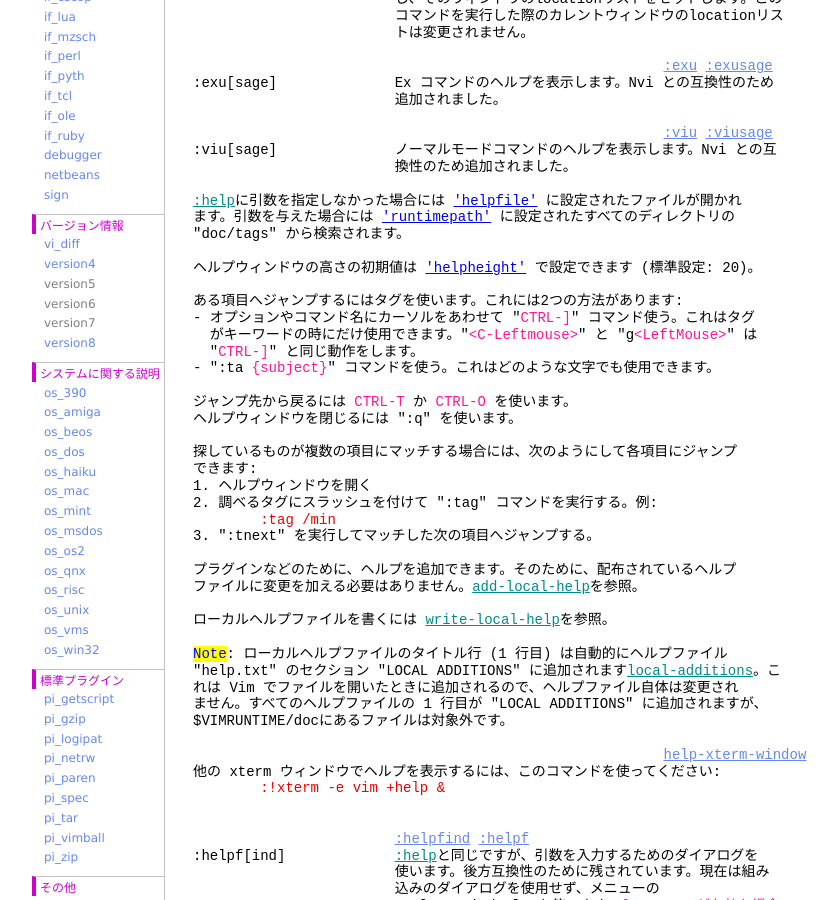
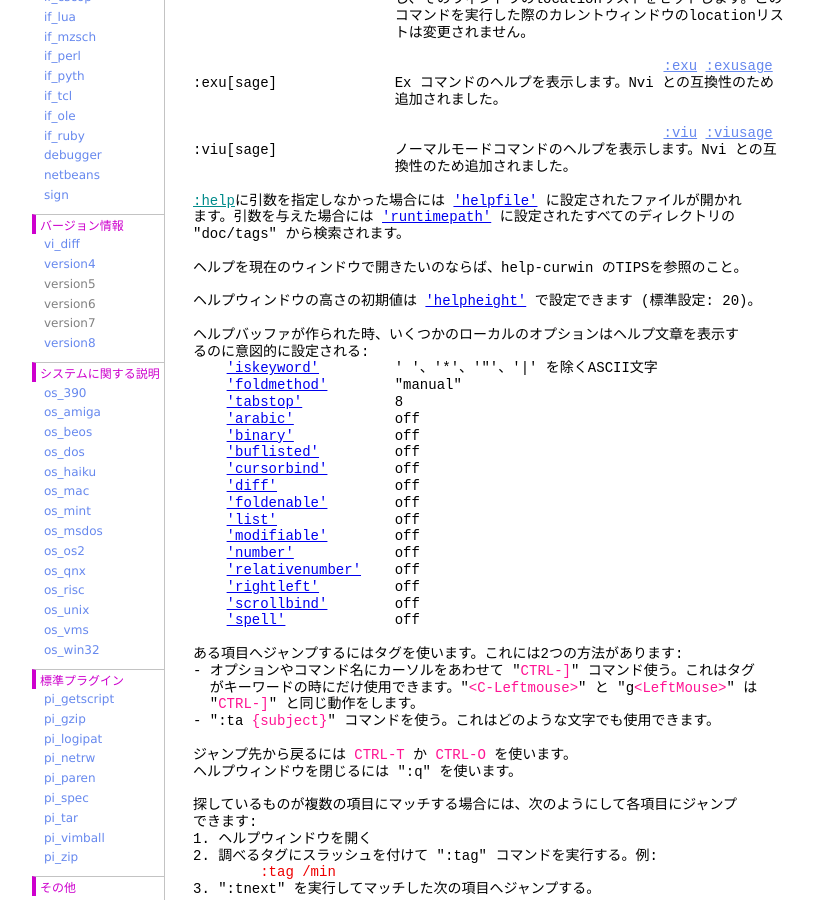
Before and after one commit to vim-jp/vimdoc-ja, a Jekyll site: the page built from helphelp.html, in a window 1280 px wide and 900 px high, scrolled down 2627 px. Shown: the whole window, without its empty margins (208-1045 px from the left). Built offline with Jekyll 4.4.1, drawn with Linux system fonts in a browser that asks for light colours; nearby versions of some CDN libraries; comment, search, counter and statistics services are not loaded; some of the changed text lies outside the part shown.

Commit message:
Generated by Travis JOB 3716.1
https://travis-ci.com/github/vim-jp/vimdoc-ja-working/builds/215790257

```diff
--- a/helphelp.html
+++ b/helphelp.html
@@ -3,7 +3,7 @@ layout: vimdoc
 helpname: 'helphelp'
 ---
 <div id='vimCodeElement'>
-<a class="Constant" href="helphelp.html" name="helphelp.txt">helphelp.txt</a>&nbsp;&nbsp;For&nbsp;<span class="Identifier">Vim バージョン 8.2.</span>&nbsp;&nbsp;Last change: 2020 Jul 27<br>
+<a class="Constant" href="helphelp.html" name="helphelp.txt">helphelp.txt</a>&nbsp;&nbsp;For&nbsp;<span class="Identifier">Vim バージョン 8.2.</span>&nbsp;&nbsp;Last change: 2020 Dec 29<br>
 <br>
 <br>
 &nbsp;&nbsp;&nbsp;&nbsp;&nbsp;&nbsp;&nbsp;&nbsp;&nbsp;&nbsp;&nbsp;&nbsp;&nbsp;&nbsp;&nbsp;&nbsp;&nbsp;&nbsp;<span class="Identifier">VIMリファレンスマニュアル&nbsp;&nbsp;&nbsp;&nbsp;by Bram Moolenaar</span><br>
@@ -94,8 +94,8 @@ helpname: 'helphelp'
 &nbsp;&nbsp;&nbsp;&nbsp;&nbsp;&nbsp;&nbsp;&nbsp;&nbsp;&nbsp;&nbsp;&nbsp;&nbsp;&nbsp;&nbsp;&nbsp;&nbsp;&nbsp;&nbsp;&nbsp;&nbsp;&nbsp;&nbsp;&nbsp;&nbsp;&nbsp;&nbsp;&nbsp;&nbsp;&nbsp;&nbsp;&nbsp;:help k| only</div>
 &nbsp;&nbsp;&nbsp;&nbsp;&nbsp;&nbsp;&nbsp;&nbsp;&nbsp;&nbsp;&nbsp;&nbsp;&nbsp;&nbsp;&nbsp;&nbsp;&nbsp;&nbsp;&nbsp;&nbsp;&nbsp;&nbsp;&nbsp;&nbsp;<span class="Todo">Note</span>: '|' の直前の空白があると &quot;:help&quot; コマンドの引数<br>
 &nbsp;&nbsp;&nbsp;&nbsp;&nbsp;&nbsp;&nbsp;&nbsp;&nbsp;&nbsp;&nbsp;&nbsp;&nbsp;&nbsp;&nbsp;&nbsp;&nbsp;&nbsp;&nbsp;&nbsp;&nbsp;&nbsp;&nbsp;&nbsp;の一部として解釈されてしまいます。<br>
-&nbsp;&nbsp;&nbsp;&nbsp;&nbsp;&nbsp;&nbsp;&nbsp;&nbsp;&nbsp;&nbsp;&nbsp;&nbsp;&nbsp;&nbsp;&nbsp;&nbsp;&nbsp;&nbsp;&nbsp;&nbsp;&nbsp;&nbsp;&nbsp;ヘルプコマンドと続くコマンドを区切るには&nbsp;<span class="Special">&lt;LF&gt;</span>&nbsp;と&nbsp;<span class="Special">&lt;CR&gt;</span><br>
-&nbsp;&nbsp;&nbsp;&nbsp;&nbsp;&nbsp;&nbsp;&nbsp;&nbsp;&nbsp;&nbsp;&nbsp;&nbsp;&nbsp;&nbsp;&nbsp;&nbsp;&nbsp;&nbsp;&nbsp;&nbsp;&nbsp;&nbsp;&nbsp;も使えます。<span class="Special">&lt;LF&gt;</span>&nbsp;や&nbsp;<span class="Special">&lt;CR&gt;</span>&nbsp;を入力するには、<span class="Special">CTRL-V</span>&nbsp;を使い<br>
+&nbsp;&nbsp;&nbsp;&nbsp;&nbsp;&nbsp;&nbsp;&nbsp;&nbsp;&nbsp;&nbsp;&nbsp;&nbsp;&nbsp;&nbsp;&nbsp;&nbsp;&nbsp;&nbsp;&nbsp;&nbsp;&nbsp;&nbsp;&nbsp;ヘルプコマンドと続くコマンドを区切るには&nbsp;<span class="Special">&lt;NL&gt;</span>&nbsp;と&nbsp;<span class="Special">&lt;CR&gt;</span><br>
+&nbsp;&nbsp;&nbsp;&nbsp;&nbsp;&nbsp;&nbsp;&nbsp;&nbsp;&nbsp;&nbsp;&nbsp;&nbsp;&nbsp;&nbsp;&nbsp;&nbsp;&nbsp;&nbsp;&nbsp;&nbsp;&nbsp;&nbsp;&nbsp;も使えます。<span class="Special">&lt;NL&gt;</span>&nbsp;や&nbsp;<span class="Special">&lt;CR&gt;</span>&nbsp;を入力するには、<span class="Special">CTRL-V</span>&nbsp;を使い<br>
 &nbsp;&nbsp;&nbsp;&nbsp;&nbsp;&nbsp;&nbsp;&nbsp;&nbsp;&nbsp;&nbsp;&nbsp;&nbsp;&nbsp;&nbsp;&nbsp;&nbsp;&nbsp;&nbsp;&nbsp;&nbsp;&nbsp;&nbsp;&nbsp;ます。例:<br>
 <div class="helpExample">&nbsp;&nbsp;&nbsp;&nbsp;&nbsp;&nbsp;&nbsp;&nbsp;&nbsp;&nbsp;&nbsp;&nbsp;&nbsp;&nbsp;&nbsp;&nbsp;&nbsp;&nbsp;&nbsp;&nbsp;&nbsp;&nbsp;&nbsp;&nbsp;&nbsp;&nbsp;&nbsp;&nbsp;&nbsp;&nbsp;&nbsp;&nbsp;:help so&lt;C-V&gt;&lt;CR&gt;only</div>
 <br>
@@ -162,7 +162,28 @@ helpname: 'helphelp'
 ます。引数を与えた場合には&nbsp;<a class="Type" href="options.html#'runtimepath'">'runtimepath'</a>&nbsp;に設定されたすべてのディレクトリの<br>
 &quot;doc/tags&quot; から検索されます。<br>
 <br>
+ヘルプを現在のウィンドウで開きたいのならば、<span class="MissingTag">help-curwin</span>&nbsp;のTIPSを参照のこと。<br>
+<br>
 ヘルプウィンドウの高さの初期値は&nbsp;<a class="Type" href="options.html#'helpheight'">'helpheight'</a>&nbsp;で設定できます (標準設定: 20)。<br>
+<br>
+ヘルプバッファが作られた時、いくつかのローカルのオプションはヘルプ文章を表示す<br>
+るのに意図的に設定される:<br>
+&nbsp;&nbsp;&nbsp;&nbsp;<a class="Type" href="options.html#'iskeyword'">'iskeyword'</a>&nbsp;&nbsp;&nbsp;&nbsp;&nbsp;&nbsp;&nbsp;&nbsp; ' '、'*'、'&quot;'、'|' を除くASCII文字<br>
+&nbsp;&nbsp;&nbsp;&nbsp;<a class="Type" href="options.html#'foldmethod'">'foldmethod'</a>&nbsp;&nbsp;&nbsp;&nbsp;&nbsp;&nbsp;&nbsp;&nbsp;&quot;manual&quot;<br>
+&nbsp;&nbsp;&nbsp;&nbsp;<a class="Type" href="options.html#'tabstop'">'tabstop'</a>&nbsp;&nbsp;&nbsp;&nbsp;&nbsp;&nbsp;&nbsp;&nbsp;&nbsp;&nbsp; 8<br>
+&nbsp;&nbsp;&nbsp;&nbsp;<a class="Type" href="options.html#'arabic'">'arabic'</a>&nbsp;&nbsp;&nbsp;&nbsp;&nbsp;&nbsp;&nbsp;&nbsp;&nbsp;&nbsp;&nbsp;&nbsp;off<br>
+&nbsp;&nbsp;&nbsp;&nbsp;<a class="Type" href="options.html#'binary'">'binary'</a>&nbsp;&nbsp;&nbsp;&nbsp;&nbsp;&nbsp;&nbsp;&nbsp;&nbsp;&nbsp;&nbsp;&nbsp;off<br>
+&nbsp;&nbsp;&nbsp;&nbsp;<a class="Type" href="options.html#'buflisted'">'buflisted'</a>&nbsp;&nbsp;&nbsp;&nbsp;&nbsp;&nbsp;&nbsp;&nbsp; off<br>
+&nbsp;&nbsp;&nbsp;&nbsp;<a class="Type" href="options.html#'cursorbind'">'cursorbind'</a>&nbsp;&nbsp;&nbsp;&nbsp;&nbsp;&nbsp;&nbsp;&nbsp;off<br>
+&nbsp;&nbsp;&nbsp;&nbsp;<a class="Type" href="options.html#'diff'">'diff'</a>&nbsp;&nbsp;&nbsp;&nbsp;&nbsp;&nbsp;&nbsp;&nbsp;&nbsp;&nbsp;&nbsp;&nbsp;&nbsp;&nbsp;off<br>
+&nbsp;&nbsp;&nbsp;&nbsp;<a class="Type" href="options.html#'foldenable'">'foldenable'</a>&nbsp;&nbsp;&nbsp;&nbsp;&nbsp;&nbsp;&nbsp;&nbsp;off<br>
+&nbsp;&nbsp;&nbsp;&nbsp;<a class="Type" href="options.html#'list'">'list'</a>&nbsp;&nbsp;&nbsp;&nbsp;&nbsp;&nbsp;&nbsp;&nbsp;&nbsp;&nbsp;&nbsp;&nbsp;&nbsp;&nbsp;off<br>
+&nbsp;&nbsp;&nbsp;&nbsp;<a class="Type" href="options.html#'modifiable'">'modifiable'</a>&nbsp;&nbsp;&nbsp;&nbsp;&nbsp;&nbsp;&nbsp;&nbsp;off<br>
+&nbsp;&nbsp;&nbsp;&nbsp;<a class="Type" href="options.html#'number'">'number'</a>&nbsp;&nbsp;&nbsp;&nbsp;&nbsp;&nbsp;&nbsp;&nbsp;&nbsp;&nbsp;&nbsp;&nbsp;off<br>
+&nbsp;&nbsp;&nbsp;&nbsp;<a class="Type" href="options.html#'relativenumber'">'relativenumber'</a>&nbsp;&nbsp;&nbsp;&nbsp;off<br>
+&nbsp;&nbsp;&nbsp;&nbsp;<a class="Type" href="options.html#'rightleft'">'rightleft'</a>&nbsp;&nbsp;&nbsp;&nbsp;&nbsp;&nbsp;&nbsp;&nbsp; off<br>
+&nbsp;&nbsp;&nbsp;&nbsp;<a class="Type" href="options.html#'scrollbind'">'scrollbind'</a>&nbsp;&nbsp;&nbsp;&nbsp;&nbsp;&nbsp;&nbsp;&nbsp;off<br>
+&nbsp;&nbsp;&nbsp;&nbsp;<a class="Type" href="options.html#'spell'">'spell'</a>&nbsp;&nbsp;&nbsp;&nbsp;&nbsp;&nbsp;&nbsp;&nbsp;&nbsp;&nbsp;&nbsp;&nbsp; off<br>
 <br>
 ある項目へジャンプするにはタグを使います。これには2つの方法があります:<br>
 - オプションやコマンド名にカーソルをあわせて &quot;<span class="Special">CTRL-]</span>&quot; コマンド使う。これはタグ<br>
```
Also changed, not shown: map.html (+17 -13 lines).
